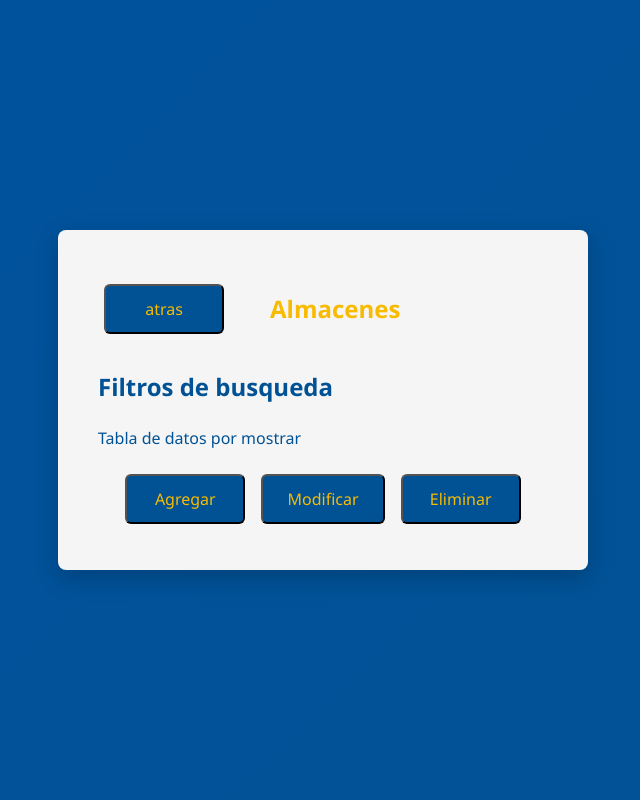
After one commit to zencifer/Sistema_Inventario, a Flask app: template templates/almacenes.html in a window 1280 px wide. The commit adds this page. Shown: the whole page, without its empty margins (317-957 px from the left). Run offline with Flask 3, Linux system fonts and the light colour scheme; the template is opened without the code that fills it, so the values that code supplies are empty.

Commit message:
Segundo commit

```diff
--- a/static/css/base.css
+++ b/static/css/base.css
@@ -8,12 +8,26 @@
 }
 
 /* Tipografía base - Segoe UI */
-body {
+body{
+    background: linear-gradient(135deg, #00529e 0%, #015294 100%);
+    min-height: 100vh;
+    line-height: 1.6;
+    color: var(--azul-oscuro-unison);
+    display: flex;
+    align-items: center;
+    justify-content: center;
+    margin: 0;
     font-family: 'Segoe UI', Tahoma, Geneva, Verdana, sans-serif;
-    color: var(--azul-oscuro-unison);
-    line-height: 1.6;
-    margin: 0;
     padding: 0;
+}
+
+container{
+    background-color: #f5f5f5;
+    border-radius: 8px;
+    padding: 40px;
+    width: 100%;
+    max-width: 450px;
+    box-shadow: 0 8px 24px rgba(0, 0, 0, 0.2);
 }
 
 button{
@@ -21,3 +35,8 @@ button{
     background-color: var(--azul-oscuro-unison);
     color: var(--dorado-unison);
 }
+
+.titulo-pestana{
+    text-align: center;
+    color: var(--dorado-unison);
+}
--- a/static/css/components/buttons.css
+++ b/static/css/components/buttons.css
@@ -6,6 +6,7 @@ button {
     border-radius: 6px;      /* Esquinas redondeadas (opcional) */
     cursor: pointer;
     transition: background-color 0.3s ease;
+    font-family: 'Segoe UI', Tahoma, Geneva, Verdana, sans-serif;
 }
 
 button:hover{
@@ -16,3 +17,11 @@ button:hover{
 button:active{
     background-color: var(--dorado-oscuro-unison);
 }
+
+.apartado-botones-secundarios{
+    text-align: center;
+}
+
+.pestana-volver-atras{
+    justify-self: flex-start;
+}
--- /dev/null
+++ b/static/css/components/headers.css
@@ -0,0 +1,12 @@
+.container-header{
+    display: flex;
+    align-items: center;
+    justify-content: flex-start;
+}
+
+.container-header h2{
+    display: flex;
+    align-items: center;
+    color: var(--dorado-unison);
+    margin-left: 40px;
+}
--- /dev/null
+++ b/static/css/pages/almacenes.css
@@ -0,0 +1,8 @@
+.almacenes-container {
+    background-color: #f5f5f5;
+    border-radius: 8px;
+    padding: 40px;
+    width: 100%;
+    max-width: 450px;
+    box-shadow: 0 8px 24px rgba(0, 0, 0, 0.2);
+}
--- a/static/css/pages/inicio.css
+++ b/static/css/pages/inicio.css
@@ -1,3 +1,4 @@
+
 .inicio-container{
     background-color: #f5f5f5;
     border-radius: 8px;
@@ -24,7 +25,3 @@
 .nombre-usuario{
     text-align: center;
 }
-
-.apartado-botones-secundarios{
-    text-align: center;
-}
--- /dev/null
+++ b/templates/almacenes.html
@@ -0,0 +1,37 @@
+<html lang="en">
+<head>
+    <meta charset="UTF-8">
+    <title>Almacenes</title>
+    <link rel="stylesheet" href="../static/css/base.css">
+    <link rel="stylesheet" href="../static/css/components/buttons.css">
+    <link rel="stylesheet" href="../static/css/components/headers.css">
+    <link rel="stylesheet" href="../static/css/pages/almacenes.css">
+
+</head>
+<body>
+
+<div class="almacenes-container">
+    <div class="container-header">
+        <button type="button" class="pestana-volver-atras">atras</button>
+        <h2>Almacenes</h2>
+    </div>
+
+    <div class="filtros-busqueda">
+        <h2>Filtros de busqueda</h2>
+    </div>
+
+    <div class="tabla-datos">
+        <p>Tabla de datos por mostrar</p>
+    </div>
+
+    <div class="apartado-botones-secundarios">
+        <button type="button" >Agregar</button>
+        <button type="button" >Modificar</button>
+        <button type="button" >Eliminar</button>
+    </div>
+
+</div>
+
+
+</body>
+</html>
```
Also changed, not shown: static/css/pages/login.css (+4 -12 lines), static/css/pages/productos.css (added, +8 -0 lines), templates/inicio.html (+4 -15 lines), templates/login.html (+3 -9 lines), templates/productos.html (added, +36 -0 lines).
